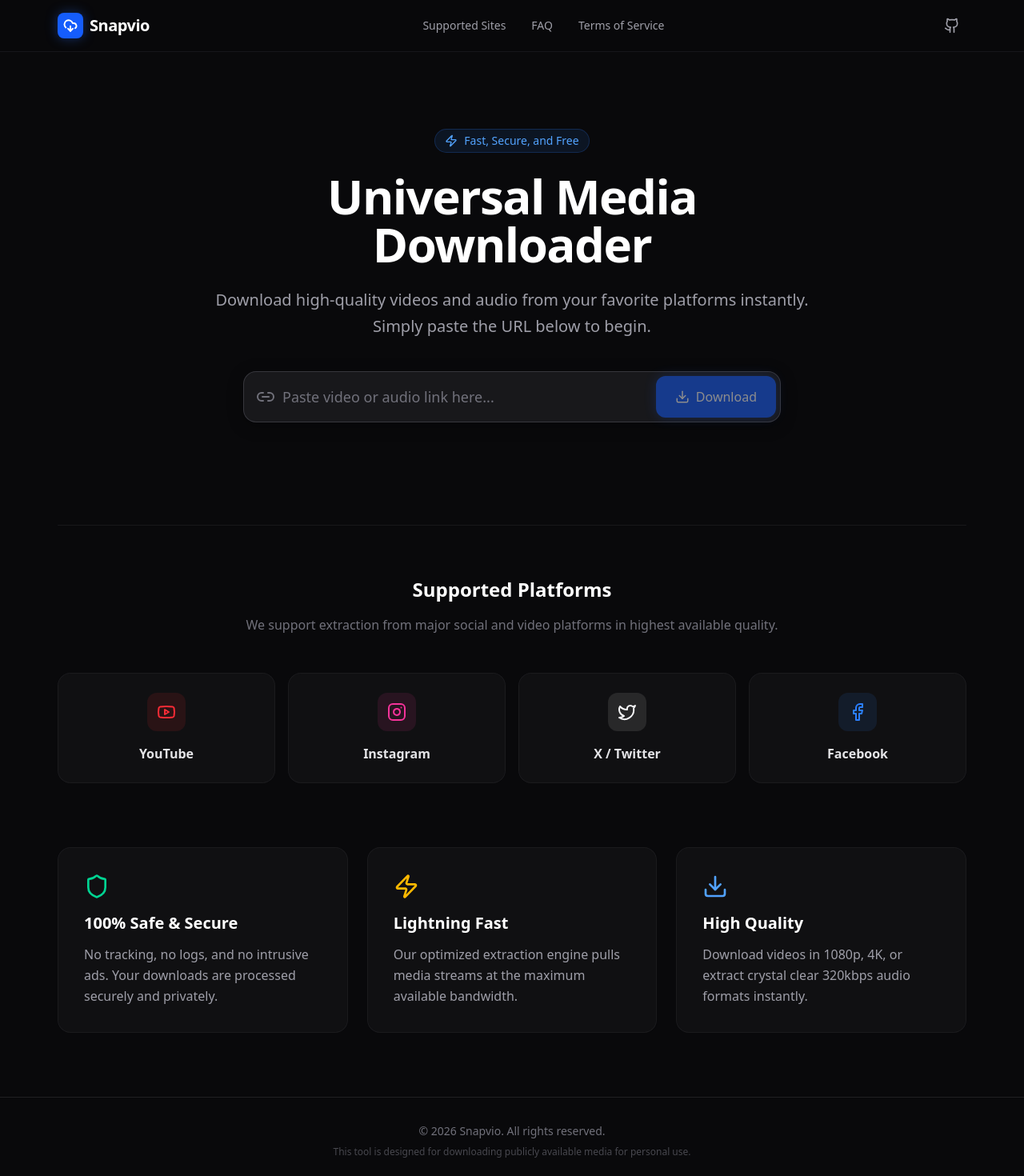
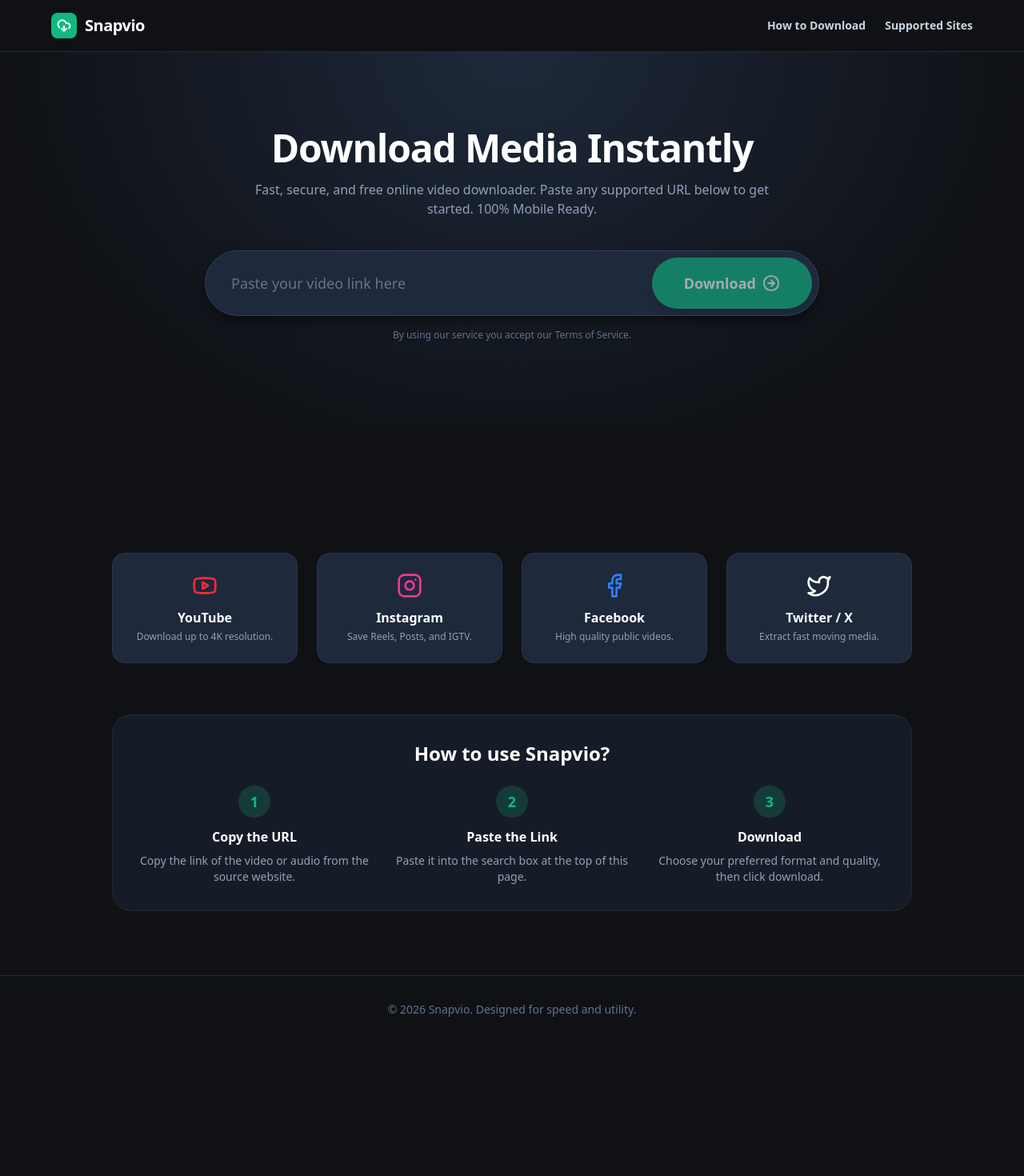
Before and after one commit to devilhoneyx-creator/snapvio, a React (Vite) app in the folder client/: page / in a window 1280 px wide. Shown: the top 1470 px of the page at 80% size. After the commit the page ends 1304 px from the top, so only its background shows below. Built offline with nearby package versions, Linux system fonts and the light colour scheme.

Commit message:
feat(ui): implement savefrom-inspired utilitarian dark mode layout (V9)

```diff
--- a/client/src/App.jsx
+++ b/client/src/App.jsx
@@ -1,78 +1,87 @@
 import React from 'react';
 import Navbar from './components/Navbar';
 import Downloader from './components/Downloader';
-import { Youtube, Instagram, Twitter, Facebook, Shield, Zap, Download } from 'lucide-react';
+import { Youtube, Instagram, Twitter, Facebook, CheckCircle } from 'lucide-react';
 
 function App() {
   return (
-    <div className="min-h-screen flex flex-col font-sans selection:bg-blue-500/30">
+    <div className="min-h-screen flex flex-col font-sans">
       <Navbar />
 
-      <main className="flex-1 w-full max-w-[1200px] mx-auto px-4 sm:px-6 lg:px-8 pt-16 md:pt-24 pb-20">
+      <main className="flex-1 w-full flex flex-col">
 
-        {/* Hero Section */}
-        <section className="text-center max-w-3xl mx-auto mb-16">
-          <div className="inline-flex items-center gap-2 px-3 py-1 rounded-full bg-blue-500/10 border border-blue-500/20 text-blue-400 text-sm font-medium mb-6">
-            <Zap size={16} /> Fast, Secure, and Free
-          </div>
-          <h1 className="text-4xl md:text-6xl font-extrabold tracking-tight text-white mb-6">
-            Universal Media Downloader
+        {/* Massive Hero strictly for Input */}
+        <section className="w-full hero-gradient pt-16 md:pt-24 pb-32 px-4 relative">
+          <div className="max-w-[900px] mx-auto text-center">
+            <h1 className="text-3xl md:text-5xl font-extrabold text-white mb-4 tracking-tight">
+              Download Media Instantly
             </h1>
-          <p className="text-lg md:text-xl text-zinc-400 leading-relaxed mb-10">
-            Download high-quality videos and audio from your favorite platforms instantly. Simply paste the URL below to begin.
+            <p className="text-slate-400 text-sm md:text-base mb-10 max-w-2xl mx-auto">
+              Fast, secure, and free online video downloader. Paste any supported URL below to get started. 100% Mobile Ready.
             </p>
 
+            {/* The Downloader component holds the massive input and results */}
+            <div className="w-full relative z-20">
               <Downloader />
-        </section>
-
-        {/* Feature/Platform Highlights */}
-        <section className="mt-24 md:mt-32 border-t border-zinc-800/50 pt-16">
-          <div className="text-center mb-12">
-            <h2 className="text-2xl font-bold text-white mb-4">Supported Platforms</h2>
-            <p className="text-zinc-500">We support extraction from major social and video platforms in highest available quality.</p>
             </div>
-
-          <div className="grid grid-cols-2 md:grid-cols-4 gap-4">
-            {[
-               { name: 'YouTube', icon: Youtube, color: 'text-red-500', bg: 'bg-red-500/10', border: 'border-red-500/20' },
-               { name: 'Instagram', icon: Instagram, color: 'text-pink-500', bg: 'bg-pink-500/10', border: 'border-pink-500/20' },
-               { name: 'X / Twitter', icon: Twitter, color: 'text-zinc-100', bg: 'bg-zinc-100/10', border: 'border-zinc-100/20' },
-               { name: 'Facebook', icon: Facebook, color: 'text-blue-500', bg: 'bg-blue-500/10', border: 'border-blue-500/20' },
-            ].map((platform) => (
-              <div key={platform.name} className={`glass-card p-6 flex flex-col items-center justify-center text-center border ${platform.border} hover:bg-zinc-800/50 transition-colors`}>
-                <div className={`w-12 h-12 rounded-xl flex items-center justify-center mb-4 ${platform.bg} ${platform.color}`}>
-                  <platform.icon size={24} />
-                </div>
-                <h3 className="font-semibold text-zinc-200">{platform.name}</h3>
-              </div>
-            ))}
           </div>
         </section>
 
-        {/* Features Grid */}
-        <section className="mt-20 grid grid-cols-1 md:grid-cols-3 gap-6">
-          <div className="glass-card p-8">
-            <Shield className="text-emerald-400 mb-4" size={32} />
-            <h3 className="text-xl font-bold text-white mb-3">100% Safe & Secure</h3>
-            <p className="text-zinc-400 leading-relaxed">No tracking, no logs, and no intrusive ads. Your downloads are processed securely and privately.</p>
+        {/* Utilitarian Feature Area below fold */}
+        <section className="w-full bg-[#0f1115] pt-32 md:pt-40 pb-20 px-4 -mt-16 relative z-10">
+          <div className="max-w-[1000px] mx-auto">
+
+            <div className="grid grid-cols-1 md:grid-cols-2 lg:grid-cols-4 gap-6 mb-16">
+               <div className="bg-[#1e293b] p-6 rounded-2xl border border-slate-700/50 flex flex-col items-center text-center">
+                 <Youtube className="text-red-500 mb-3" size={32} />
+                 <h3 className="text-white font-bold mb-1">YouTube</h3>
+                 <p className="text-slate-400 text-xs text-balance">Download up to 4K resolution.</p>
                </div>
-          <div className="glass-card p-8">
-            <Zap className="text-amber-400 mb-4" size={32} />
-            <h3 className="text-xl font-bold text-white mb-3">Lightning Fast</h3>
-            <p className="text-zinc-400 leading-relaxed">Our optimized extraction engine pulls media streams at the maximum available bandwidth.</p>
+               <div className="bg-[#1e293b] p-6 rounded-2xl border border-slate-700/50 flex flex-col items-center text-center">
+                 <Instagram className="text-pink-500 mb-3" size={32} />
+                 <h3 className="text-white font-bold mb-1">Instagram</h3>
+                 <p className="text-slate-400 text-xs text-balance">Save Reels, Posts, and IGTV.</p>
                </div>
-          <div className="glass-card p-8">
-            <Download className="text-blue-400 mb-4" size={32} />
-            <h3 className="text-xl font-bold text-white mb-3">High Quality</h3>
-            <p className="text-zinc-400 leading-relaxed">Download videos in 1080p, 4K, or extract crystal clear 320kbps audio formats instantly.</p>
+               <div className="bg-[#1e293b] p-6 rounded-2xl border border-slate-700/50 flex flex-col items-center text-center">
+                 <Facebook className="text-blue-500 mb-3" size={32} />
+                 <h3 className="text-white font-bold mb-1">Facebook</h3>
+                 <p className="text-slate-400 text-xs text-balance">High quality public videos.</p>
+               </div>
+               <div className="bg-[#1e293b] p-6 rounded-2xl border border-slate-700/50 flex flex-col items-center text-center">
+                 <Twitter className="text-white mb-3" size={32} />
+                 <h3 className="text-white font-bold mb-1">Twitter / X</h3>
+                 <p className="text-slate-400 text-xs text-balance">Extract fast moving media.</p>
+               </div>
+            </div>
+
+            <div className="bg-[#1e293b]/50 rounded-3xl p-8 border border-slate-700/30">
+              <h2 className="text-2xl font-bold text-white mb-6 text-center">How to use Snapvio?</h2>
+              <div className="grid grid-cols-1 md:grid-cols-3 gap-8">
+                <div className="flex flex-col items-center text-center">
+                   <div className="w-10 h-10 rounded-full bg-[#10b981]/20 text-[#10b981] flex items-center justify-center font-bold text-lg mb-3">1</div>
+                   <h4 className="text-white font-semibold mb-2">Copy the URL</h4>
+                   <p className="text-slate-400 text-sm">Copy the link of the video or audio from the source website.</p>
+                </div>
+                <div className="flex flex-col items-center text-center">
+                   <div className="w-10 h-10 rounded-full bg-[#10b981]/20 text-[#10b981] flex items-center justify-center font-bold text-lg mb-3">2</div>
+                   <h4 className="text-white font-semibold mb-2">Paste the Link</h4>
+                   <p className="text-slate-400 text-sm">Paste it into the search box at the top of this page.</p>
+                </div>
+                <div className="flex flex-col items-center text-center">
+                   <div className="w-10 h-10 rounded-full bg-[#10b981]/20 text-[#10b981] flex items-center justify-center font-bold text-lg mb-3">3</div>
+                   <h4 className="text-white font-semibold mb-2">Download</h4>
+                   <p className="text-slate-400 text-sm">Choose your preferred format and quality, then click download.</p>
+                </div>
+              </div>
+            </div>
+
           </div>
         </section>
 
       </main>
 
-      <footer className="border-t border-zinc-800/80 bg-zinc-950 py-8 text-center text-zinc-500 text-sm mt-auto">
-        <p>&copy; {new Date().getFullYear()} Snapvio. All rights reserved.</p>
-        <p className="mt-2 text-xs opacity-60">This tool is designed for downloading publicly available media for personal use.</p>
+      <footer className="w-full border-t border-slate-800 bg-[#0f1115] py-8 text-center text-slate-500 text-sm mt-auto">
+        <p>&copy; {new Date().getFullYear()} Snapvio. Designed for speed and utility.</p>
       </footer>
     </div>
   );
--- a/client/src/components/Downloader.jsx
+++ b/client/src/components/Downloader.jsx
@@ -1,7 +1,7 @@
 import React, { useState } from 'react';
 import axios from 'axios';
 import { motion, AnimatePresence } from 'framer-motion';
-import { Download, Loader2, Link2, Film, Music, CheckCircle2, AlertCircle } from 'lucide-react';
+import { Loader2, Download, AlertCircle, ArrowRightCircle } from 'lucide-react';
 
 const Downloader = () => {
   const [url, setUrl] = useState('');
@@ -21,55 +21,58 @@ const Downloader = () => {
       const response = await axios.post('/api/download/info', { url });
       setResult(response.data);
     } catch (err) {
-      setError('Failed to fetch media. Please check the URL and try again.');
+      setError('Error parsing link. Make sure the URL is public and supported.');
     } finally {
       setLoading(false);
     }
   };
 
   return (
-    <div className="w-full relative z-10">
+    <div className="w-full">
 
-      {/* Search Input Box */}
-      <form onSubmit={handleDownload} className="relative max-w-2xl mx-auto mb-12">
-         <div className="absolute inset-y-0 left-0 pl-4 flex items-center pointer-events-none">
-            <Link2 className="text-zinc-500" size={24} />
-         </div>
+      {/* Massive Prominent Input Bar */}
+      <form onSubmit={handleDownload} className="relative max-w-3xl mx-auto input-shadow rounded-2xl md:rounded-full bg-[#1e293b] border border-slate-700 p-2 flex flex-col md:flex-row gap-2">
          <input
             type="url"
             value={url}
             onChange={(e) => setUrl(e.target.value)}
-            placeholder="Paste video or audio link here..."
-            className="w-full h-16 bg-zinc-900 border border-zinc-700/80 rounded-2xl pl-12 pr-[140px] text-lg text-white placeholder:text-zinc-500 subtle-ring shadow-[0_4px_20px_rgba(0,0,0,0.3)]"
+            placeholder="Paste your video link here"
+            className="w-full h-14 md:h-16 bg-transparent pl-6 pr-4 text-white text-lg placeholder:text-slate-500 focus:outline-none"
             required
             autoComplete="off"
             spellCheck="false"
          />
-         <div className="absolute inset-y-1.5 right-1.5">
          <button
             type="submit"
             disabled={loading || !url}
-             className="h-full px-6 bg-blue-600 hover:bg-blue-500 active:bg-blue-700 text-white font-medium rounded-xl flex items-center gap-2 transition-all disabled:opacity-50 disabled:cursor-not-allowed shadow-[0_0_15px_rgba(37,99,235,0.4)] hover:shadow-[0_0_20px_rgba(37,99,235,0.6)]"
+            className="h-14 md:h-16 w-full md:w-auto px-8 md:px-10 rounded-xl md:rounded-full btn-green flex items-center justify-center gap-2 text-lg shrink-0 disabled:opacity-60 disabled:cursor-not-allowed"
          >
-              {loading ? <Loader2 size={18} className="animate-spin" /> : <Download size={18} />}
-              <span className="hidden sm:inline">{loading ? 'Fetching' : 'Download'}</span>
+            {loading ? (
+              <><Loader2 size={24} className="animate-spin" /> Processing</>
+            ) : (
+              <>Download <ArrowRightCircle size={22} /></>
+            )}
          </button>
-         </div>
       </form>
 
+      {/* Under-search disclaimer/info */}
+      <p className="text-slate-500 text-xs mt-4 text-center">
+        By using our service you accept our Terms of Service.
+      </p>
+
       {/* Results Area */}
-      <div className="max-w-4xl mx-auto">
+      <div className="max-w-4xl mx-auto mt-10">
         <AnimatePresence mode="wait">
 
           {error && (
             <motion.div
               initial={{ opacity: 0, y: 10 }}
               animate={{ opacity: 1, y: 0 }}
-              exit={{ opacity: 0, y: -10 }}
-              className="glass-card p-4 border-red-500/30 bg-red-500/10 flex items-center gap-3 text-red-400 max-w-xl mx-auto"
+              exit={{ opacity: 0, scale: 0.95 }}
+              className="bg-red-500/10 border border-red-500/20 rounded-xl p-4 flex items-center justify-center gap-3 text-red-400 font-medium"
             >
-              <AlertCircle size={20} className="shrink-0" />
-              <p className="text-sm font-medium">{error}</p>
+              <AlertCircle size={20} />
+              {error}
             </motion.div>
           )}
 
@@ -78,60 +81,51 @@ const Downloader = () => {
                initial={{ opacity: 0, y: 20 }}
                animate={{ opacity: 1, y: 0 }}
                exit={{ opacity: 0, y: -20 }}
-               className="glass-card overflow-hidden"
+               className="bg-[#1e293b] border border-slate-700 rounded-2xl p-4 md:p-6 shadow-xl flex flex-col md:flex-row gap-6 md:gap-8"
              >
-                <div className="flex flex-col md:flex-row border-b border-zinc-800/50">
-
-                   {/* Thumbnail Side */}
-                   <div className="md:w-[280px] p-6 flex flex-col items-center justify-center bg-zinc-900/40 relative">
-                     <div className="w-full aspect-video rounded-xl overflow-hidden mb-4 relative shadow-lg">
+                {/* Visual Identity */}
+                <div className="w-full md:w-1/3 shrink-0 flex flex-col gap-3">
+                   <div className="w-full aspect-video rounded-lg overflow-hidden relative bg-slate-800">
                       <img src={result.thumbnail} alt="Thumbnail preview" className="w-full h-full object-cover" />
-                        <div className="absolute inset-0 bg-black/20" />
                    </div>
-                     <div className="flex items-center gap-1.5 text-xs font-semibold uppercase tracking-wider text-emerald-400 bg-emerald-400/10 px-3 py-1.5 rounded-full">
-                       <CheckCircle2 size={14} /> Ready: {result.platform}
+                   <div className="inline-flex self-start items-center gap-1.5 text-xs font-bold uppercase tracking-wider text-[#10b981] bg-[#10b981]/10 px-3 py-1.5 rounded">
+                     {result.platform}
                    </div>
+                   <h2 className="text-white font-bold text-lg leading-snug line-clamp-3">
+                     {result.title}
+                   </h2>
                 </div>
 
-                   {/* Detail Side */}
-                   <div className="flex-1 p-6 md:p-8 flex flex-col justify-center text-left">
-                     <h2 className="text-xl md:text-2xl font-bold text-white mb-2 leading-snug line-clamp-2">
-                       {result.title}
-                     </h2>
-                     <p className="text-zinc-400 text-sm mb-6">File analyzed successfully. Choose your format below.</p>
+                {/* Download Options */}
+                <div className="flex-1 flex flex-col">
+                   <h3 className="text-slate-300 font-semibold mb-4 pb-2 border-b border-slate-700">Download Links</h3>
 
-                     <div className="bg-zinc-900/50 border border-zinc-800/80 rounded-xl p-1 inline-flex w-fit mb-4">
-                       <button className="px-4 py-1.5 rounded-lg text-sm font-medium bg-zinc-800 text-white shadow-sm flex items-center gap-2">
-                          <Film size={16} /> Video
-                       </button>
-                       <button className="px-4 py-1.5 rounded-lg text-sm font-medium text-zinc-500 hover:text-zinc-300 flex items-center gap-2 transition-colors">
-                          <Music size={16} /> Audio Only
-                       </button>
-                     </div>
-                   </div>
-                </div>
-
-                {/* Download Links Grid */}
-                <div className="bg-zinc-900/80 p-6 md:p-8 grid grid-cols-1 sm:grid-cols-2 md:grid-cols-3 gap-3">
+                   <div className="flex flex-col gap-2">
                      {result.medias.map((m, i) => (
                         <a
                           key={i}
                           href={m.url}
-                      className="group p-4 bg-zinc-800/40 hover:bg-zinc-800 hover:border-zinc-600 border border-zinc-700/50 rounded-xl flex items-center justify-between transition-all"
+                          className="flex items-center justify-between p-3 rounded-lg bg-slate-800/50 hover:bg-slate-700 border border-slate-700/50 hover:border-slate-500 transition-colors group"
                         >
-                      <div className="flex flex-col">
-                        <span className="font-bold text-white group-hover:text-blue-400 transition-colors">{m.quality}</span>
-                        <span className="text-xs font-medium text-zinc-500 uppercase">{m.type} • {m.size}</span>
+                           <div className="flex items-center gap-4">
+                              <span className="font-bold text-white text-lg w-16">{m.quality}</span>
+                              <span className="text-xs font-bold uppercase text-slate-400 bg-slate-800 px-2 py-1 rounded">{m.type}</span>
                            </div>
-                      <div className="w-8 h-8 rounded-full bg-blue-600/10 text-blue-400 flex items-center justify-center group-hover:bg-blue-600 group-hover:text-white transition-colors">
+                           <div className="flex items-center gap-4">
+                              <span className="text-sm font-medium text-slate-300 hidden sm:block">{m.size}</span>
+                              <button className="bg-[#10b981] hover:bg-[#059669] text-white p-2 rounded-md shadow-sm transition-colors flex items-center gap-1.5 text-sm font-bold">
                                  <Download size={16} />
+                                 <span className="hidden sm:inline">Download</span>
+                              </button>
                            </div>
                         </a>
                      ))}
                    </div>
+                </div>
 
              </motion.div>
           )}
+
         </AnimatePresence>
       </div>
 
--- a/client/src/components/Navbar.jsx
+++ b/client/src/components/Navbar.jsx
@@ -1,38 +1,23 @@
 import React from 'react';
-import { DownloadCloud, Github } from 'lucide-react';
+import { DownloadCloud } from 'lucide-react';
 
 const Navbar = () => {
   return (
-    <nav className="w-full border-b border-zinc-800/50 bg-zinc-950/80 backdrop-blur-xl sticky top-0 z-50">
-      <div className="max-w-[1200px] mx-auto px-4 sm:px-6 lg:px-8 h-16 flex items-center justify-between">
+    <nav className="w-full bg-[#0f1115] border-b border-slate-800 sticky top-0 z-50">
+      <div className="max-w-[1200px] mx-auto px-4 sm:px-6 h-16 flex items-center justify-between">
 
         {/* Brand */}
-        <a href="/" className="flex items-center gap-2 group">
-          <div className="w-8 h-8 rounded-lg bg-blue-600 flex items-center justify-center text-white shadow-[0_0_15px_rgba(37,99,235,0.4)] group-hover:bg-blue-500 transition-colors">
+        <a href="/" className="flex items-center gap-2.5">
+          <div className="w-8 h-8 rounded-lg bg-[#10b981] flex items-center justify-center text-white shadow-md">
             <DownloadCloud size={18} strokeWidth={2.5} />
           </div>
           <span className="text-xl font-bold text-white tracking-tight">Snapvio</span>
         </a>
 
-        {/* Links */}
-        <div className="hidden md:flex items-center gap-8">
-          <a href="#" className="text-sm font-medium text-zinc-400 hover:text-white transition-colors">Supported Sites</a>
-          <a href="#" className="text-sm font-medium text-zinc-400 hover:text-white transition-colors">FAQ</a>
-          <a href="#" className="text-sm font-medium text-zinc-400 hover:text-white transition-colors">Terms of Service</a>
-        </div>
-
-        {/* Right Action */}
-        <div className="flex items-center gap-4">
-           {/* Removing admin/login as requested previously, keeping UI clean */}
-           <a
-             href="https://github.com"
-             target="_blank"
-             rel="noreferrer"
-             className="text-zinc-400 hover:text-white transition-colors p-2"
-             aria-label="GitHub"
-           >
-             <Github size={20} />
-           </a>
+        {/* Utilitarian Links */}
+        <div className="hidden sm:flex items-center gap-6">
+          <a href="#" className="text-sm font-semibold text-slate-300 hover:text-white transition-colors">How to Download</a>
+          <a href="#" className="text-sm font-semibold text-slate-300 hover:text-white transition-colors">Supported Sites</a>
         </div>
 
       </div>
--- a/client/src/index.css
+++ b/client/src/index.css
@@ -1,8 +1,8 @@
 @import "tailwindcss";
 
 :root {
-  background-color: #09090b; /* zinc-950 */
-  color: #fafafa;
+  background-color: #0f1115; /* Deep utilitarian dark slate */
+  color: #f8fafc; /* slate-50 */
   font-family: 'Inter', system-ui, -apple-system, sans-serif;
   color-scheme: dark;
 }
@@ -10,13 +10,13 @@
 body {
   margin: 0;
   min-height: 100vh;
-  background-color: #09090b;
+  background-color: #0f1115;
   -webkit-font-smoothing: antialiased;
   -moz-osx-font-smoothing: grayscale;
 }
 
 ::selection {
-  background: rgba(59, 130, 246, 0.3); /* blue-500/30 */
+  background: rgba(16, 185, 129, 0.3); /* green-500/30 */
   color: #fff;
 }
 
@@ -25,25 +25,29 @@ body {
 }
 
 ::-webkit-scrollbar-track {
-  background: #09090b;
+  background: #0f1115;
 }
 
 ::-webkit-scrollbar-thumb {
-  background: #27272a; /* zinc-800 */
+  background: #334155; /* slate-700 */
   border-radius: 4px;
 }
 
 ::-webkit-scrollbar-thumb:hover {
-  background: #3f3f46; /* zinc-700 */
+  background: #475569; /* slate-600 */
 }
 
-/* Base utility classes for clean UI */
+/* Utilities for V9 Dark Utilitarian UI */
 @layer utilities {
-  .subtle-ring {
-    @apply focus:outline-none focus:ring-2 focus:ring-blue-500/50 focus:border-blue-500 transition-all duration-200;
+  .hero-gradient {
+    background: radial-gradient(ellipse at top, #1e293b 0%, #0f1115 70%);
   }
 
-  .glass-card {
-    @apply bg-zinc-900/50 backdrop-blur-md border border-zinc-800/50 rounded-2xl;
+  .input-shadow {
+    box-shadow: 0 10px 25px -5px rgba(0, 0, 0, 0.3), 0 8px 10px -6px rgba(0, 0, 0, 0.4);
+  }
+
+  .btn-green {
+    @apply bg-[#10b981] hover:bg-[#059669] active:bg-[#047857] text-white font-bold transition-colors shadow-lg hover:shadow-xl;
   }
 }
```
Lines whose indentation alone changed are shown as unchanged.
